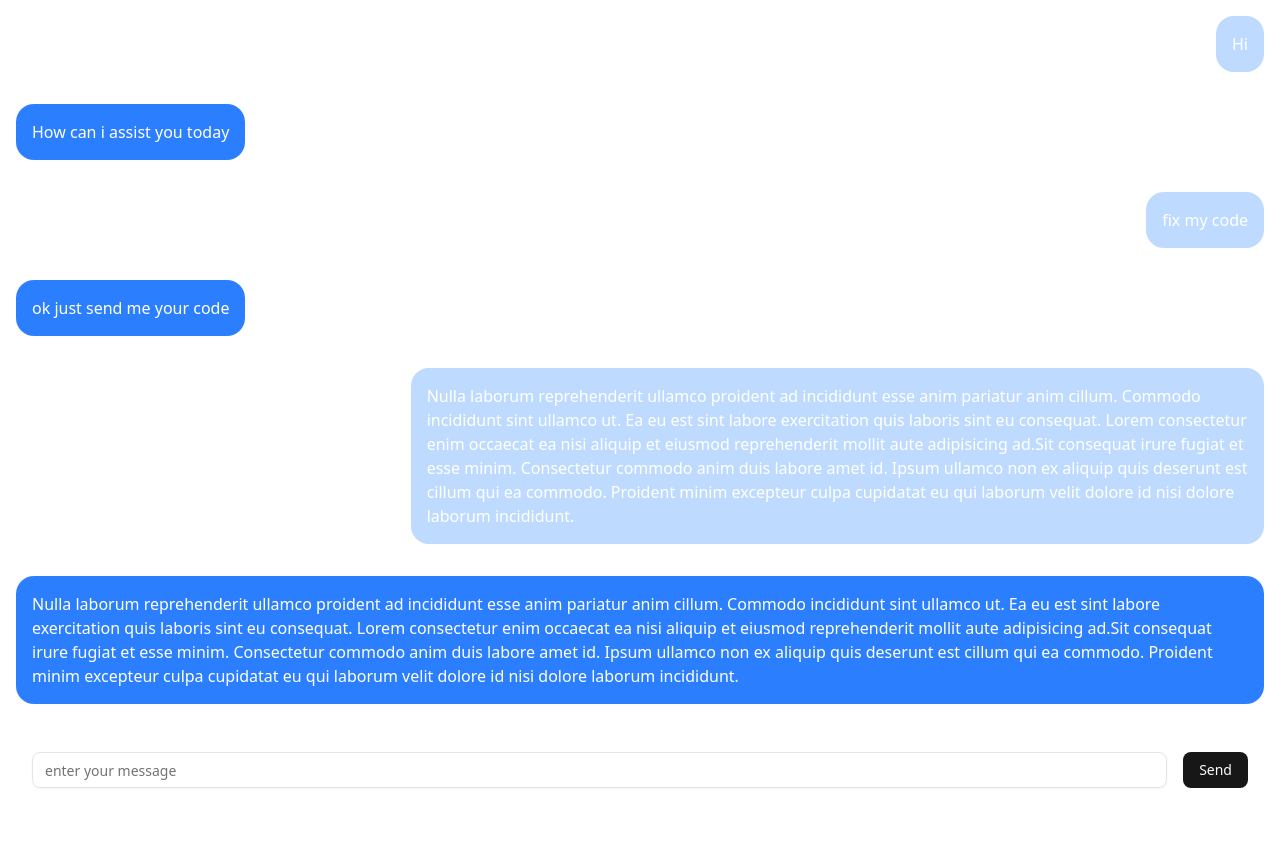
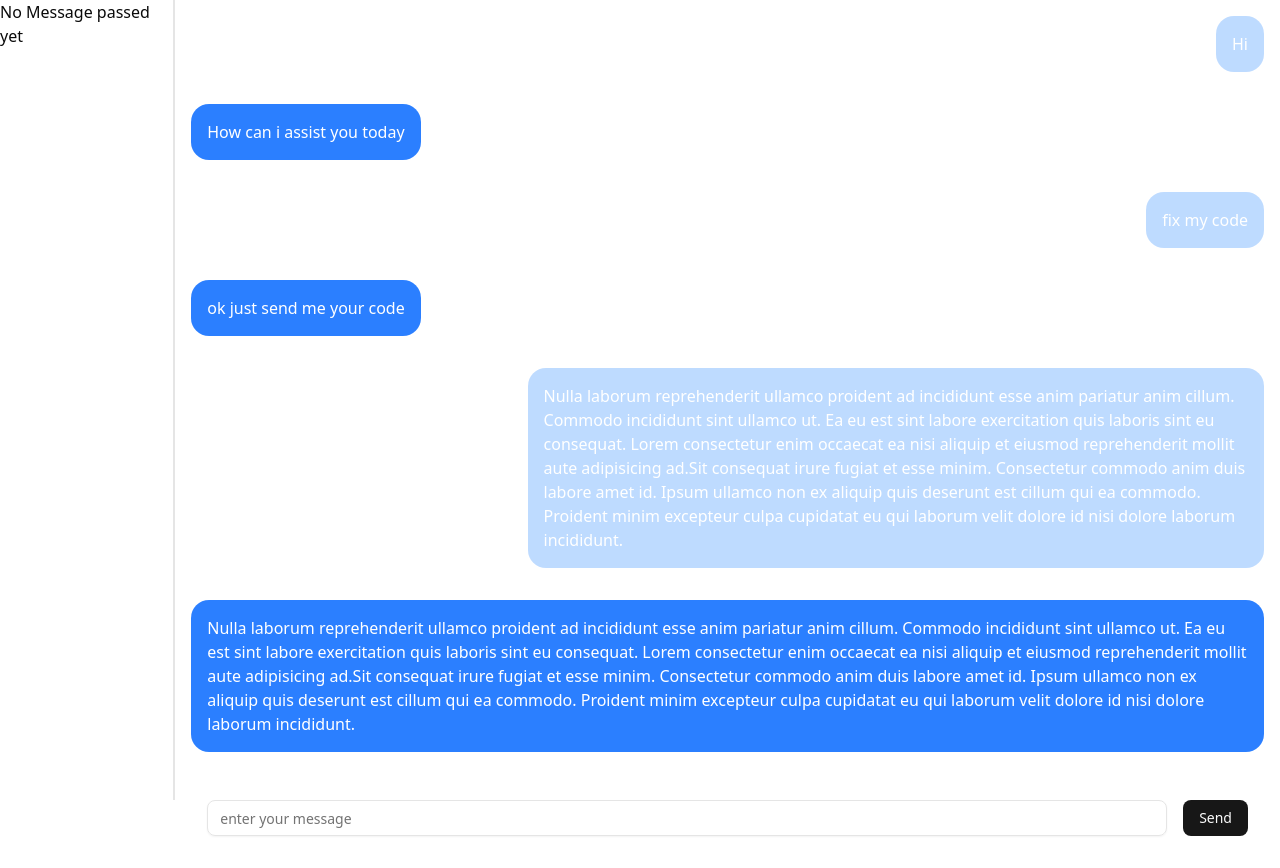
Before and after one commit to islam-heddi/Chatbot-nodejs, a React (Vite) app in the folder client/: page /chat in a window 1280 px wide. Before the commit the page ends 820 px from the top, so only its background shows below. Built offline with nearby package versions, Linux system fonts and the light colour scheme.

Commit message:
client(component): add the chat room component

```diff
--- /dev/null
+++ b/client/src/components/ChatRoomComponent.tsx
@@ -0,0 +1,8 @@
+
+function ChatRoomComponent({name}: {name: string}) {
+  return (
+    <div>{name}</div>
+  )
+}
+
+export default ChatRoomComponent
--- a/client/src/components/History.tsx
+++ b/client/src/components/History.tsx
@@ -1,6 +1,11 @@
+import { Fragment } from "react/jsx-runtime";
+import ChatRoomComponent from "./ChatRoomComponent";
 
 export default function History() {
+  //const Rooms = [{id: 1, name: "hello"},{id: 1, name: "hello"}]
+  const Rooms: any[] = []
+  //
   return (
-    <div></div>
+    <div className="flex flex-col items-center w-2xl h-screen border-r-2">{Rooms.length < 1? <p className="justify-self-center">No Message passed yet</p>: <div>{Rooms.map((value,index) => <Fragment key={index}><ChatRoomComponent name={value.name} /></Fragment>)}</div>}</div>
   )
 }
--- a/client/src/pages/Chat.tsx
+++ b/client/src/pages/Chat.tsx
@@ -1,7 +1,8 @@
 import ChatBot from "@/components/ChatBot"
+import History from "@/components/History"
 function Chat() {
   return (
-    <div><ChatBot /></div>
+    <div className="flex flex-row items-start"><History /><ChatBot /></div>
   )
 }
 
```
